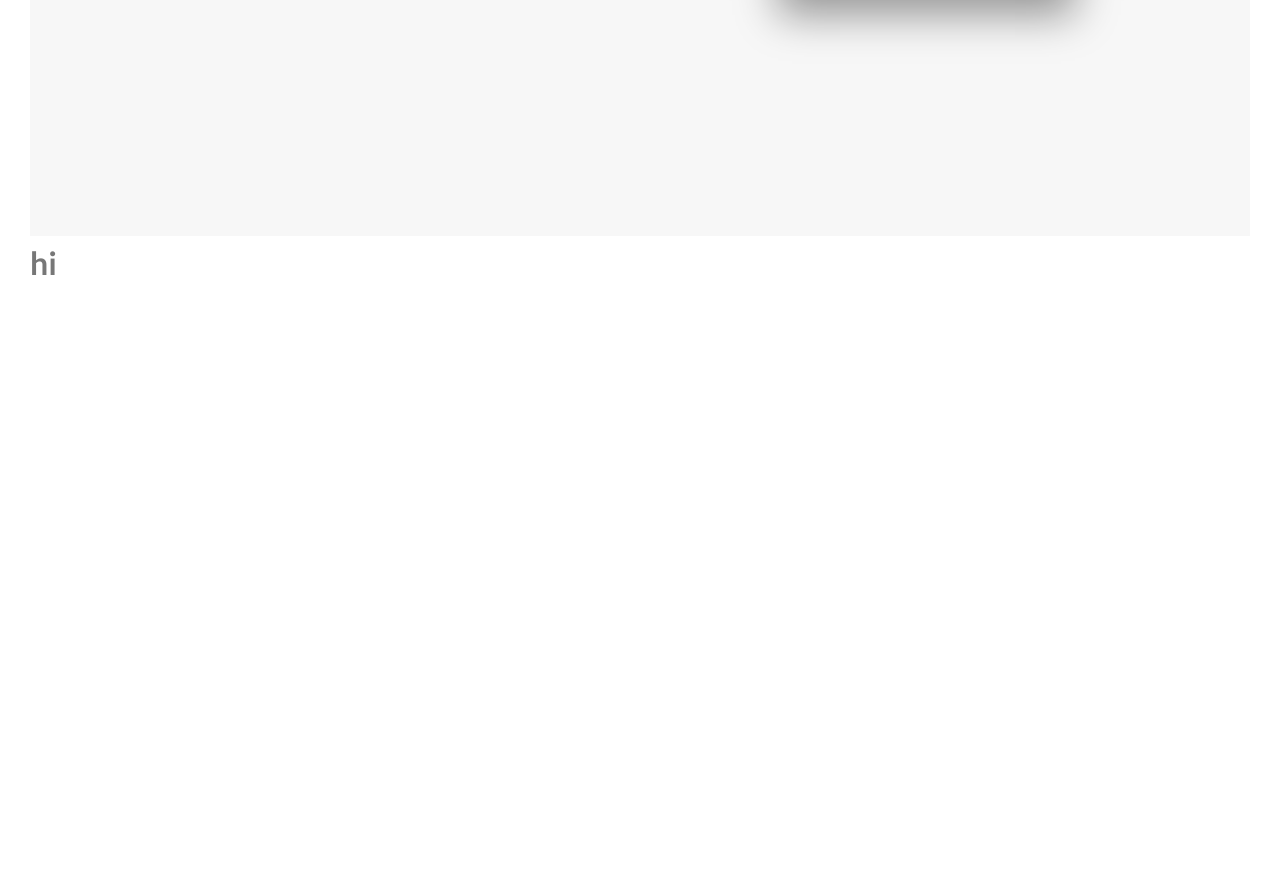
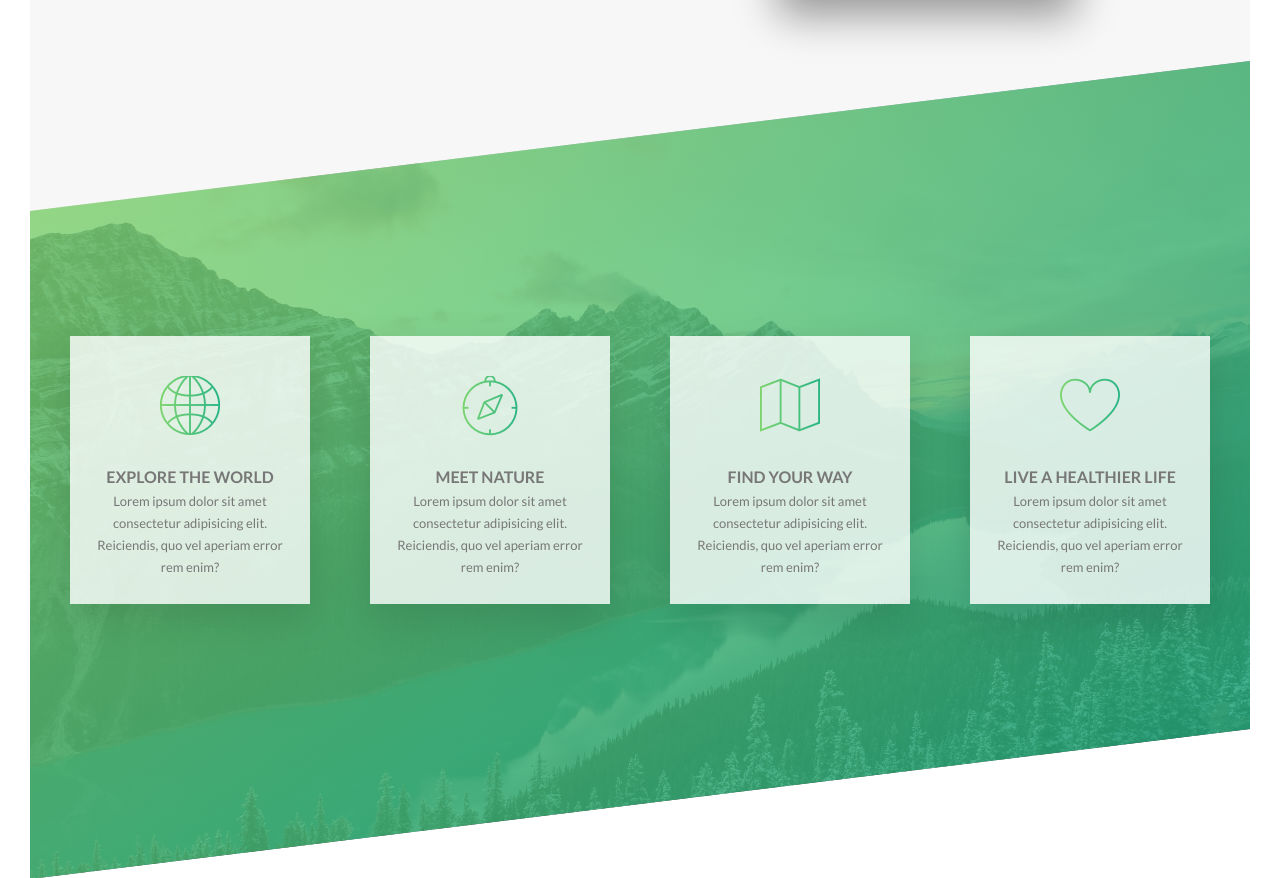
Before and after one commit to abirahamed/Natours, a website: page index.html in a window 1280 px wide. Shown: the part 1318-2196 px from the top of the page. Before the commit the page ends 1638 px from the top, so only its background shows below. Drawn offline with Linux system fonts and the light colour scheme.

Commit message:
Feature Section Done

```diff
--- a/styles.css
+++ b/icon/icon-font.css
@@ -2,14 +2,13 @@
 
 @font-face {
   font-family: "linea-basic-10";
-  src:url("fonts/linea-basic-10.eot");
-  src:url("fonts/linea-basic-10.eot?#iefix") format("embedded-opentype"),
+  src: url("fonts/linea-basic-10.eot");
+  src: url("fonts/linea-basic-10.eot?#iefix") format("embedded-opentype"),
     url("fonts/linea-basic-10.woff") format("woff"),
     url("fonts/linea-basic-10.ttf") format("truetype"),
     url("fonts/linea-basic-10.svg#linea-basic-10") format("svg");
   font-weight: normal;
   font-style: normal;
-
 }
 
 [data-icon]:before {
@@ -228,7 +227,7 @@
   content: "!";
 }
 .icon-basic-magic-mouse:before {
-  content: "\"";
+  content: '"';
 }
 .icon-basic-magnifier:before {
   content: "#";
--- a/index.html
+++ b/index.html
@@ -9,8 +9,7 @@
       href="https://fonts.googleapis.com/css?family=Lato:100,300,400,700,900"
       rel="stylesheet"
     />
-
-    <link rel="stylesheet" href="css/icon-font.css" />
+    <link rel="stylesheet" href="./icon/icon-font.css" />
     <link rel="stylesheet" href="./css/style.css" />
     <link rel="shortcut icon" type="image/png" href="img/favicon.png" />
   </head>
@@ -82,7 +81,59 @@
           </div>
         </div>
       </section>
-      <h1>hi</h1>
+
+      <section class="section-feature">
+        <div class="row">
+          <div class="col-1-of-4">
+            <div class="feature-box">
+              <i class="feature-box__icon icon-basic-world"></i>
+              <h3 class="heading-tertiary u-margin-bottom-small">
+                Explore the world
+              </h3>
+              <p class="feature-box__text">
+                Lorem ipsum dolor sit amet consectetur adipisicing elit.
+                Reiciendis, quo vel aperiam error rem enim?
+              </p>
+            </div>
+          </div>
+          <div class="col-1-of-4">
+            <div class="feature-box">
+              <i class="feature-box__icon icon-basic-compass"></i>
+              <h3 class="heading-tertiary u-margin-bottom-small">
+                Meet nature
+              </h3>
+              <p class="feature-box__text">
+                Lorem ipsum dolor sit amet consectetur adipisicing elit.
+                Reiciendis, quo vel aperiam error rem enim?
+              </p>
+            </div>
+          </div>
+          <div class="col-1-of-4">
+            <div class="feature-box">
+              <i class="feature-box__icon icon-basic-map"></i>
+              <h3 class="heading-tertiary u-margin-bottom-small">
+                Find Your way
+              </h3>
+              <p class="feature-box__text">
+                Lorem ipsum dolor sit amet consectetur adipisicing elit.
+                Reiciendis, quo vel aperiam error rem enim?
+              </p>
+            </div>
+          </div>
+          <div class="col-1-of-4">
+            <div class="feature-box">
+              <i class="feature-box__icon icon-basic-heart"></i>
+              <h3 class="heading-tertiary u-margin-bottom-small">
+                Live a healthier life
+              </h3>
+              <p class="feature-box__text">
+                Lorem ipsum dolor sit amet consectetur adipisicing elit.
+                Reiciendis, quo vel aperiam error rem enim?
+              </p>
+            </div>
+          </div>
+        </div>
+      </section>
     </main>
 
     <!-- <section class="grid-test">
--- /dev/null
+++ b/sass/components/_feature-box.scss
@@ -0,0 +1,21 @@
+.feature-box {
+  background-color: rgba($color-white, 0.8);
+  font-size: 1.3rem;
+  padding: 2.5rem;
+  text-align: center;
+  border: 3px;
+  box-shadow: 0 1.5rem 4rem rgba($color-black, 0.13);
+  transition: transform 0.3s;
+
+  &__icon {
+    font-size: 6rem;
+    margin-bottom: 0.5rem;
+    background: linear-gradient(to right, $color-primary, $color-primary-dark);
+    -webkit-background-clip: text;
+    background-clip: text;
+    color: transparent;
+  }
+  &:hover {
+    transform: translateY(-1.5rem) scale(1.03);
+  }
+}
--- a/sass/layout/_grid.scss
+++ b/sass/layout/_grid.scss
@@ -1,6 +1,5 @@
 .row {
   max-width: $grid-width;
-  background-color: #eee;
   margin: 0 auto;
 
   &:not(:last-child) {
--- a/sass/layout/_header.scss
+++ b/sass/layout/_header.scss
@@ -5,7 +5,7 @@
       rgba($color-primary, 0.8),
       rgba($color-primary-dark, 0.8)
     ),
-    url(../img/hero.jpg);
+    url(../../img/hero.jpg);
   background-size: cover;
   background-position: top;
   clip-path: polygon(0 0, 100% 0, 100% 75%, 0 100%);
--- a/sass/main.scss
+++ b/sass/main.scss
@@ -14,3 +14,4 @@
 
 @import "components/buttons";
 @import "components/composition";
+@import "components/feature-box";
--- a/sass/pages/_home.scss
+++ b/sass/pages/_home.scss
@@ -3,3 +3,19 @@
   padding: 25rem 0;
   margin-top: -20vh;
 }
+.section-feature {
+  padding: 20rem 0;
+  background-image: linear-gradient(
+      to right bottom,
+      rgba($color-primary, 0.8),
+      rgba($color-primary-dark, 0.8)
+    ),
+    url(../../img/nat-4.jpg);
+  background-size: cover;
+  transform: skewY(-7deg);
+  margin-top: -10rem;
+
+  & > * {
+    transform: skewY(7deg);
+  }
+}
```
Also changed, not shown: css/style.css, icon/fonts/linea-basic-10.ttf (renamed from fonts/linea-basic-10.ttf), icon/fonts/linea-basic-10.woff (renamed from fonts/linea-basic-10.woff), 4 other files.
